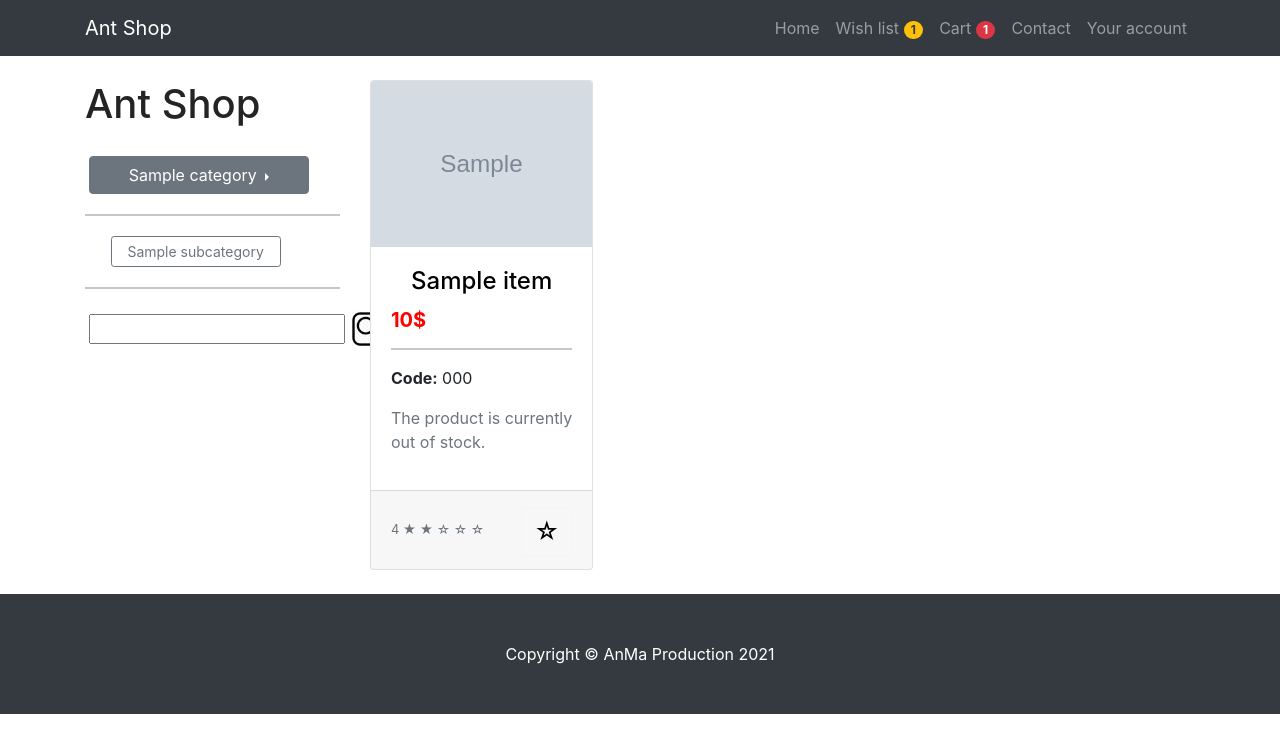
After one commit to nikolska/Ant_shop, a Django app: template products/templates/product_search.html in a window 1280 px wide. The commit adds this page. Shown: the top 753 px of the page. Run offline with Django 3.2, Linux system fonts and the light colour scheme; the template is opened without the code that fills it: most values are stand-ins (such as "Sample title", 1, 10 or a date in 2020); grey boxes marked "Sample" are stand-in pictures; form fields are guessed from the names that the template uses; some libraries are stand-ins or nearby versions.

Commit message:
add search product view

```diff
--- a/ant_shop/context_processors.py
+++ b/ant_shop/context_processors.py
@@ -1,3 +1,4 @@
+from products.forms import ProductSearchForm
 from products.models import Category, Customer, Product, Subcategory
 from products.views import get_customer_cart, get_customer_wishlist
 
@@ -7,6 +8,7 @@ def base_page_info(request):
         'admin': Customer.objects.get(username='admin'),
         'cart': get_customer_cart(request),
         'categories': Category.objects.all(),
+        'search_form': ProductSearchForm,
         'subcategories': Subcategory.objects.all(),
         'products': Product.objects.order_by('-creation_date')[:9],
         'wishlist': get_customer_wishlist(request),
--- a/products/forms.py
+++ b/products/forms.py
@@ -111,3 +111,7 @@ class OrderForm(forms.ModelForm):
             self.add_error('phone', 'Start with + . Then digits only!')
         if cleaned_data['order_date'] < (datetime.today().date() + timedelta(days=2)) or cleaned_data['order_date'].weekday() > 4:
             self.add_error('order_date', 'Please, check the correct date!')
+
+
+class ProductSearchForm(forms.Form):
+    search = forms.CharField(widget=forms.TextInput(attrs={'placeholder': 'search product...'}))
--- a/products/templates/base.html
+++ b/products/templates/base.html
@@ -56,7 +56,7 @@
                     <h1 class="my-4">
                         <a href="{% url 'home_page' %}" style="color: rgb(36, 36, 36); text-decoration: none;">Ant Shop</a>
                     </h1>
-                    <div class="list-group mb-4">
+                    <div class="list-group">
                         {% for category in categories %}
                             <div class="btn-group dropright m-1">
                                 <a href="{% url 'product_list' category.slug %}">
@@ -66,8 +66,8 @@
                                 </a>
                             </div>
                         {% endfor %}
+                        <hr>
                         {% if subcategory_list %}
-                            <hr>
                             <form method="GET">
                                 <div class="d-grid gap-2 col-11 mx-auto">
                                     {% for subcategory in subcategory_list %}
@@ -76,8 +76,13 @@
                                     {% endfor %}
                                 </div>
                             </form>
+                            <hr>
                         {% endif %}
                     </div>
+                    <form action="{% url 'product_search' %}" method="GET" class="ps-1" style="display: flex; align-items: center;">
+                        {{ search_form.search }}
+                        <input type="image" class="img-fluid icon" src="{% static '/img/search-icon.png' %}"/>
+                    </form>
                 </div>
                 <div class="col-lg-8">
                     {% if messages %}
--- /dev/null
+++ b/products/templates/product_search.html
@@ -0,0 +1,109 @@
+{% extends 'base.html' %}
+
+
+{% block title %}Searching results{% endblock %}
+
+
+{% block content %}
+
+<div class="row mt-4">
+    {% for product in products %}
+       <div class="col-lg-4 col-md-6 mb-4">
+           <div class="card h-100">
+               <a href="{% url 'product_detail' product.category.category.slug product.category.slug product.slug %}">
+                   <img class="card-img-top" src="{{ product.image.url }}" alt="product-{{ product.title }}-image"/>
+               </a>
+               <div class="card-body">
+                    <h4 class="card-title text-center">
+                        <a style="color: black;" href="{{ product.get_absolute_url }}">
+                            {{ product.title }}
+                        </a>
+                    </h4>
+                    <h5 style="color: red"><b>{{ product.price }}$</b></h5>
+                    <hr>
+                    <p><b>Code:</b> {{ product.code }}</p>
+
+                    {% if product.availability %}
+                        <p><b>Availability:</b> {{ product.qty }}</p>
+                        <a class="position-relative" href="{% url 'add_to_cart' product.slug %}">
+                            <button class="btn btn-outline-secondary mb-2">Add to cart</button>
+                        </a>
+                    {% else %}
+                        <p class="text-muted">The product is currently out of stock.</p>
+                    {% endif %}
+
+                </div>
+                <div class="card-footer" style="display:flex; justify-content:space-between; align-items:center;">
+                    <small class="text-muted">
+                        {{ product.rating }}
+                        {% if product.rating <= 2 %}
+                            ★ ☆ ☆ ☆ ☆
+                        {% elif product.rating <= 3 %}
+                            ★ &#x272D; ☆ ☆ ☆
+                        {% elif product.rating <= 4 %}
+                            ★ ★ ☆ ☆ ☆
+                        {% elif product.rating <= 5 %}
+                            ★ ★ &#x272D; ☆ ☆
+                        {% elif product.rating <= 6 %}
+                            ★ ★ ★ ☆ ☆
+                        {% elif product.rating <= 7 %}
+                            ★ ★ ★ &#x272D; ☆
+                        {% elif product.rating <= 8 %}
+                            ★ ★ ★ ★ ☆
+                        {% elif product.rating <= 9 %}
+                            ★ ★ ★ ★ &#x272D;
+                        {% else %}
+                            ★ ★ ★ ★ ★
+                        {% endif %}
+                    </small>
+                    {% if product in wishlist.products.all %}
+                        <a class="position-relative" style="text-decoration: none;"
+                            href="{% url 'delete_from_wishlist' product.slug %}">
+                            <button class="btn btn-outline-warning mt-1" style="border-color: rgb(245, 243, 243);">
+                                <span>&#11088;</span>
+                            </button>
+                        </a>
+                    {% else %}
+                        <a class="position-relative" style="text-decoration: none;"
+                            href="{% url 'add_to_wishlist' product.slug %}">
+                            <button class="btn btn-outline-warning mt-1" style="border-color: rgb(245, 243, 243);">
+                                <span style="font-size:150%;color:black;">&#9734;</span>
+                            </button>
+                        </a>
+                    {% endif %}
+                </div>
+           </div>
+       </div>
+    {% empty %}
+       <h2>No products for this category.</h2>
+    {% endfor %}
+</div>
+{% if is_paginated %}
+    <nav aria-label="Page navigation example">
+        <ul class="pagination justify-content-center">
+            {% if page_obj.has_previous %}
+                <li class="page-item">
+                    <a class="page-link" href="?page={{ page_obj.previous_page_number }}">&laquo;</a>
+                </li>
+            {% endif %}
+            {% for page_nr in page_obj.paginator.page_range %}
+                {% if page_nr == page_obj.number %}
+                    <li class="page-item active">
+                        <a class="page-link" style="background: rgb(109, 105, 105);" href="?page={{ page_nr }}">{{ page_nr }}</a>
+                    </li>
+                {% else %}
+                    <li class="page-item">
+                        <a class="page-link" style="background: white;" href="?page={{ page_nr }}">{{ page_nr }}</a>
+                    </li>
+                {% endif %}
+            {% endfor %}
+            {% if page_obj.has_next %}
+                <li class="page-item">
+                    <a class="page-link" href="?page={{ page_obj.next_page_number }}">&raquo;</a>
+                </li>
+            {% endif %}
+        </ul>
+    </nav>
+{% endif %}
+
+{% endblock %}
--- a/products/urls.py
+++ b/products/urls.py
@@ -9,7 +9,8 @@ from .views import (
     ContactView, CustomerAccountView, CustomerCreateView, CustomerDataUpdateView,
     CustomerOrdersListView,CustomerPasswordUpdateView, DeleteFromCartView,
     DeleteFromWishListView, HomePageView, InformCustomerView, MakeOrderView,
-    OrderView, ProductDetailView, ProductListView, RateProductView, WishListView
+    OrderView, ProductDetailView, ProductListView, ProductSearchView, RateProductView,
+    WishListView
 )
 
 
@@ -40,6 +41,7 @@ urlpatterns = [
     re_path(r'^order/$', OrderView.as_view(), name='order_form'),
     re_path(r'^remove-from-cart/(?P<slug>[-\w]+)/$', DeleteFromCartView.as_view(), name='delete_from_cart'),
     re_path(r'^remove-from-wish-list/(?P<slug>[-\w]+)/$', DeleteFromWishListView.as_view(), name='delete_from_wishlist'),
+    path('products/search/', ProductSearchView.as_view(), name='product_search'),
     re_path(
         r'^products/(?P<category>[-\w]+)/(?P<subcategory>[-\w]+)/(?P<slug>[-\w]+)/$',
         ProductDetailView.as_view(),
```
Also changed, not shown: products/views.py (+9 -0 lines), static/img/search-icon.png (added).
